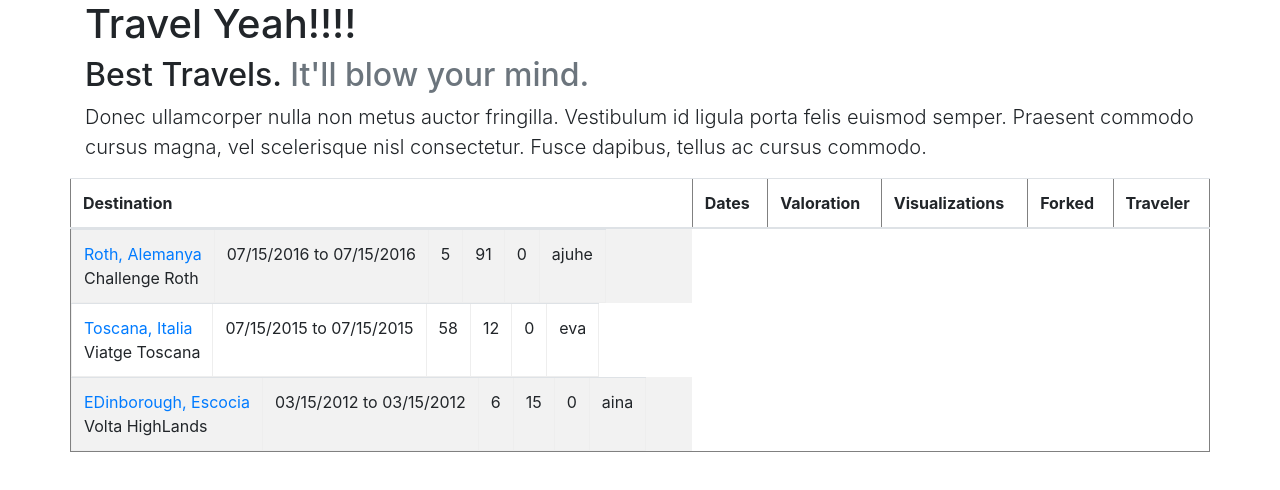
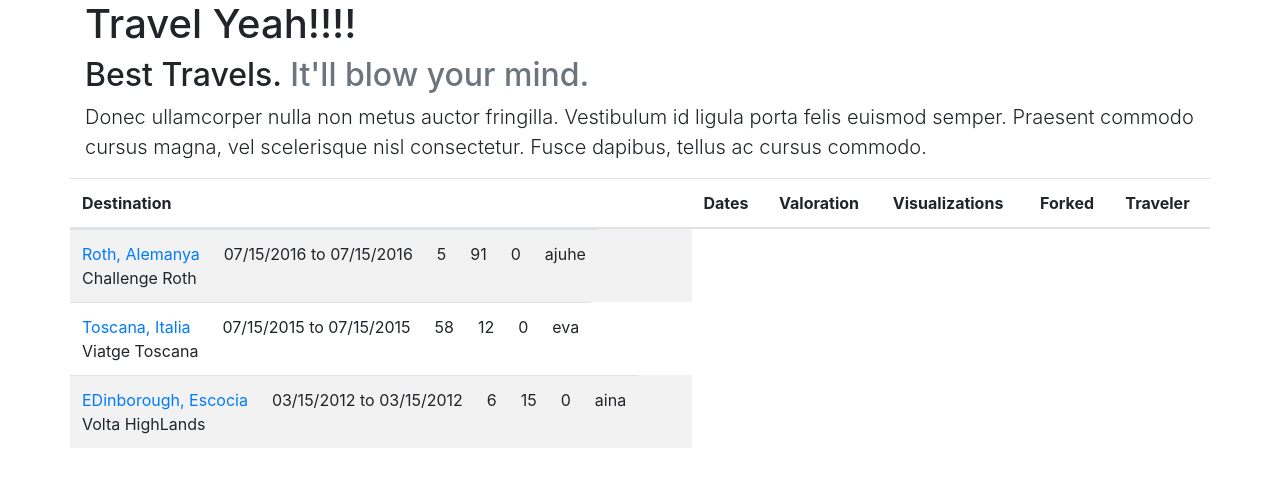
Before and after one commit to albertjuhe/Angular-laboratory, an Angular app: page / in a window 1280 px wide. Shown: the top 490 px of the page. Built offline with nearby package versions, Linux system fonts and the light colour scheme.

Commit message:
Locations list and boostrap

```diff
--- a/src/app/location-list/location-list.component.html
+++ b/src/app/location-list/location-list.component.html
@@ -1,4 +1,4 @@
-<table border="1" class="table table-striped">
+<table class="table table-striped">
   <thead>
   <tr>
       <th>Destination</th>
--- a/src/app/location/location.model.ts
+++ b/src/app/location/location.model.ts
@@ -7,6 +7,7 @@ export class Location {
     watch: Number;
     forks: Number;
     user: String;
+    url: String = 'http://35.167.24.186/travelexperience/web/app.php/';
 
     constructor(name: String,
         description: String,
```
